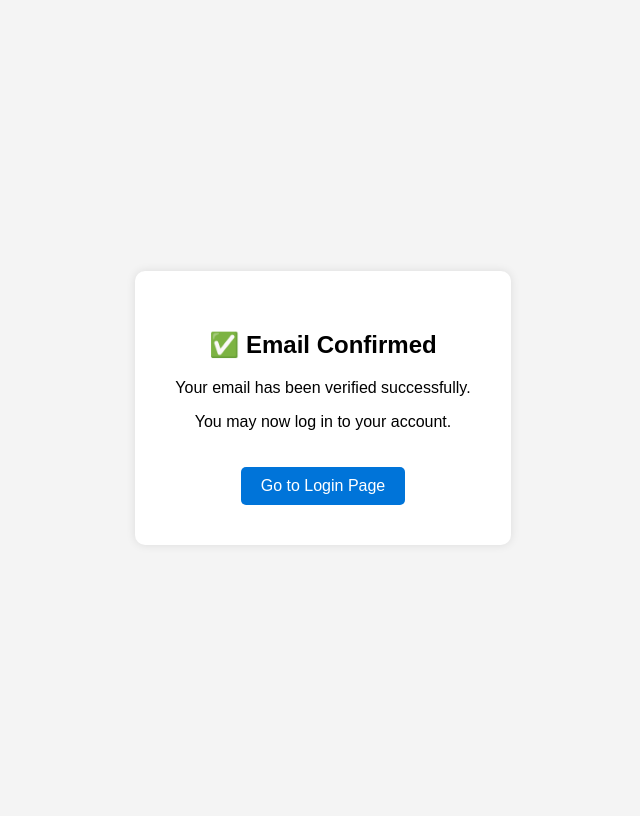
After one commit to Littlemuzz5/Year-12-Assesment-task, a Flask app: template templates/email_confirmed.html in a window 1280 px wide. The commit adds this page. Shown: the whole page, without its empty margins (317-957 px from the left). Run offline with Flask 3, Linux system fonts and the light colour scheme; the template is opened without the code that fills it, so the values that code supplies are empty.

Commit message:
Add files via upload

```diff
--- a/app.py
+++ b/app.py
@@ -4,6 +4,10 @@ from werkzeug.security import generate_password_hash, check_password_hash
 from sqlalchemy import func
 from functools import wraps
 import os
+from flask_mail import Mail, Message
+from itsdangerous import URLSafeTimedSerializer
+
+
 
 app = Flask(__name__)
 app.secret_key = "super_secret_key"
@@ -20,13 +24,26 @@ class Order(db.Model):
     stock_amount = db.Column(db.String(50), nullable=False)
     real_name = db.Column(db.String(100), nullable=False)
 
+
 class User(db.Model):
     id = db.Column(db.Integer, primary_key=True)
     email = db.Column(db.String(120), unique=True, nullable=False)
     password = db.Column(db.String(255), nullable=False)
+    confirmed = db.Column(db.Boolean, default=False)  # ✅ Add this
+
 
 with app.app_context():
     db.create_all()
+
+
+# Mail setup
+app.config['MAIL_SERVER'] = 'smtp.gmail.com'
+app.config['MAIL_PORT'] = 587
+app.config['MAIL_USE_TLS'] = True
+app.config['MAIL_USERNAME'] = 'muzzboost@gmail.com'  # Change this
+app.config['MAIL_PASSWORD'] = 'ujpt ggtd uscw fmzt'     # Use App Password, not your Gmail password
+
+mail = Mail(app)
 
 # ----------------------------- Login Restriction Setup -----------------------------
 # Only allow these specific emails to log in
@@ -48,7 +65,10 @@ def home():
     return render_template("main.html", session=session)
 
 # ----------------------------- Signup Route -----------------------------
+s = URLSafeTimedSerializer(app.secret_key)
+
 @app.route("/signup", methods=["POST"])
+
 def signup():
     email = request.form["email"]
     password = request.form["psw"]
@@ -60,11 +80,42 @@ def signup():
     if User.query.filter_by(email=email).first():
         return "User already exists"
 
+    token = s.dumps(email, salt='email-confirm')
+    confirm_url = url_for('confirm_email', token=token, _external=True)
+
+    msg = Message('Confirm your MuzzBoost account',
+                  sender='muzzboost@gmail.com',
+                  recipients=[email])
+    msg.body = f'Click the link to confirm: {confirm_url}'
+    mail.send(msg)
+
     hashed_password = generate_password_hash(password)
     new_user = User(email=email, password=hashed_password)
     db.session.add(new_user)
     db.session.commit()
-    return redirect(url_for("home"))
+
+    return "Please check your email to confirm your account."
+
+
+@app.route('/confirm/<token>')
+def confirm_email(token):
+    try:
+        email = s.loads(token, salt='email-confirm', max_age=3600)
+    except:
+        return "The confirmation link is invalid or has expired."
+
+    user = User.query.filter_by(email=email).first()
+    if not user:
+        return "User not found"
+
+    user.confirmed = True
+    db.session.commit()
+
+    return render_template("email_confirmed.html")
+
+
+
+
 
 # ----------------------------- Login Route -----------------------------
 @app.route("/login", methods=["POST"])
@@ -72,16 +123,20 @@ def login():
     email = request.form["email"]
     password = request.form["password"]
 
-    # Check if email is in authorized list
+    user = User.query.filter_by(email=email).first()
+
+    if not user or not check_password_hash(user.password, password):
+        return "Invalid credentials"
+
+    if not user.confirmed:
+        return "Please confirm your email before logging in."
+
     if email not in AUTHORIZED_EMAILS:
         return "Unauthorized: You do not have access"
 
-    user = User.query.filter_by(email=email).first()
-    if user and check_password_hash(user.password, password):
-        session["user_id"] = user.id  # ✅ Save login session
-        return redirect(url_for("order_form"))
-    else:
-        return "Invalid credentials"
+    session["user_id"] = user.id
+    return redirect(url_for("order_form"))
+
 
 # ----------------------------- Logout Route -----------------------------
 @app.route("/logout")
@@ -122,7 +177,9 @@ def order_completion():
 @app.route("/stock-summary", methods=["GET", "POST"])
 @login_required
 def stock_summary():
+    user = User.query.get(session["user_id"])
     group_by_name = request.form.get("groupByName") == "on"
+
 
     if group_by_name:
         summary = db.session.query(
@@ -138,6 +195,7 @@ def stock_summary():
 
     return render_template_string("""
         <h2>Stock Summary</h2>
+        <p>Logged in as: {{ user.email }}</p>
         <form method="POST">
             <label><input type="checkbox" name="groupByName" {% if group_by_name %}checked{% endif %}> Group by Name</label>
             <button type="submit">Update</button>
--- /dev/null
+++ b/templates/email_confirmed.html
@@ -0,0 +1,47 @@
+<!DOCTYPE html>
+<html lang="en">
+<head>
+    <meta charset="UTF-8">
+    <title>Email Confirmed</title>
+    <style>
+        body {
+            font-family: Arial, sans-serif;
+            background: #f4f4f4;
+            display: flex;
+            justify-content: center;
+            align-items: center;
+            height: 100vh;
+        }
+
+        .confirmation-box {
+            background: white;
+            padding: 40px;
+            border-radius: 10px;
+            box-shadow: 0 0 10px rgba(0,0,0,0.1);
+            text-align: center;
+        }
+
+        a {
+            text-decoration: none;
+            background: #0074D9;
+            color: white;
+            padding: 10px 20px;
+            border-radius: 5px;
+            display: inline-block;
+            margin-top: 20px;
+        }
+
+        a:hover {
+            background: #005fa3;
+        }
+    </style>
+</head>
+<body>
+    <div class="confirmation-box">
+        <h2>✅ Email Confirmed</h2>
+        <p>Your email has been verified successfully.</p>
+        <p>You may now log in to your account.</p>
+        <a href="/">Go to Login Page</a>
+    </div>
+</body>
+</html>
--- a/templates/main.html
+++ b/templates/main.html
@@ -61,7 +61,9 @@
     <a href="/">Main Page</a>
     <a href="/order">Stock Order</a>
     <a href="/stock-summary">Stock Summary</a>
-
+    {% if session.get('user_id') %}
+    <a href="/logout">Logout</a>
+    {% endif %}
 
 </nav>
 
@@ -115,5 +117,6 @@
 </div>
 
 
+
 </body>
 </html>
```
